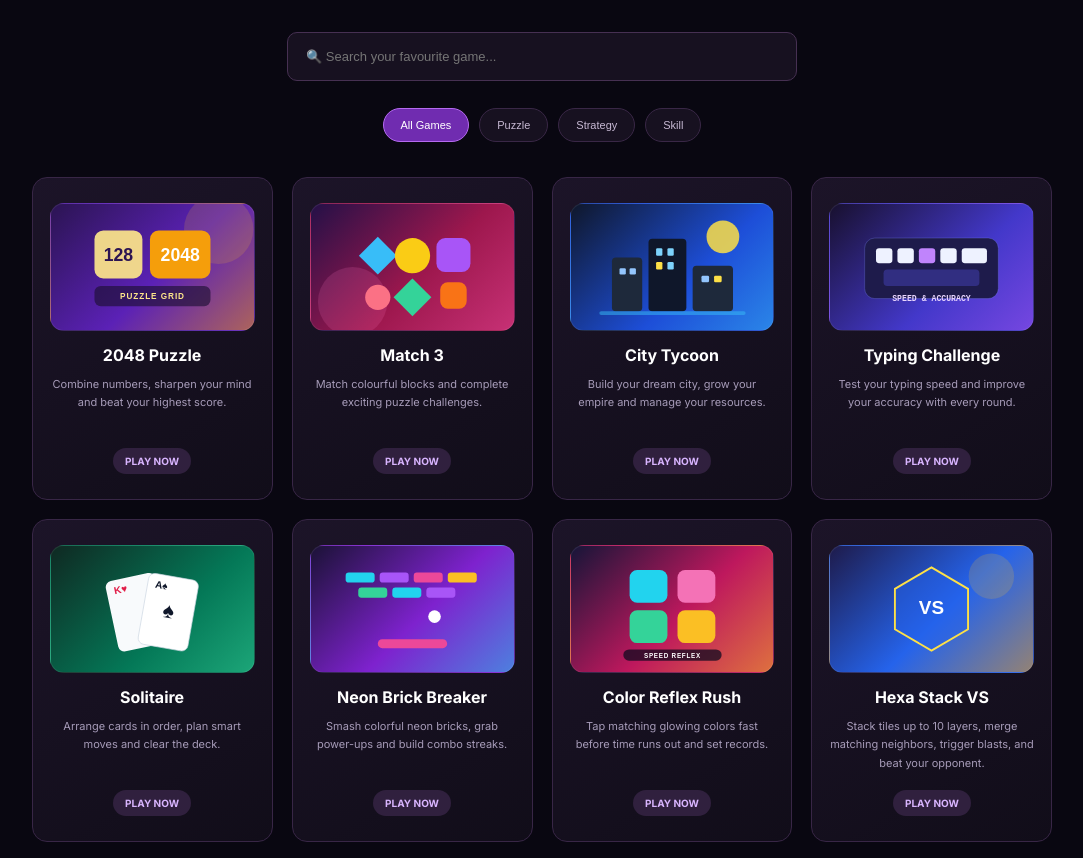
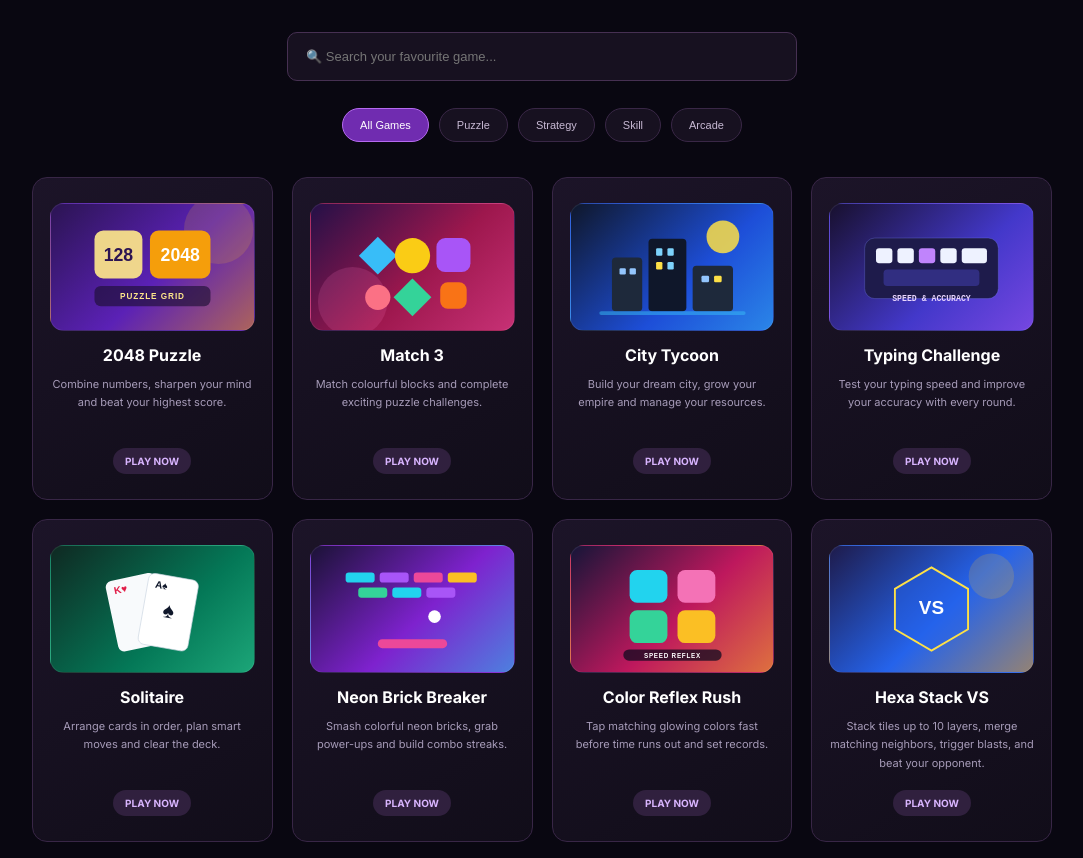
Before and after one commit to Nishat628/Playnova, a plain HTML site: page index.html in a window 1280 px wide. Shown: the part 936-1794 px from the top of the page, without its empty margins (98-1181 px from the left). Drawn offline with Linux system fonts and the light colour scheme.

Commit message:
Update index.html

```diff
--- a/index.html
+++ b/index.html
@@ -511,6 +511,7 @@ footer p {
     <button class="filter" data-filter="puzzle">Puzzle</button>
     <button class="filter" data-filter="strategy">Strategy</button>
     <button class="filter" data-filter="skill">Skill</button>
+    <button class="filter" data-filter="arcade">Arcade</button>
   </div>
 
   <div class="game-grid" id="gameGrid">
```
